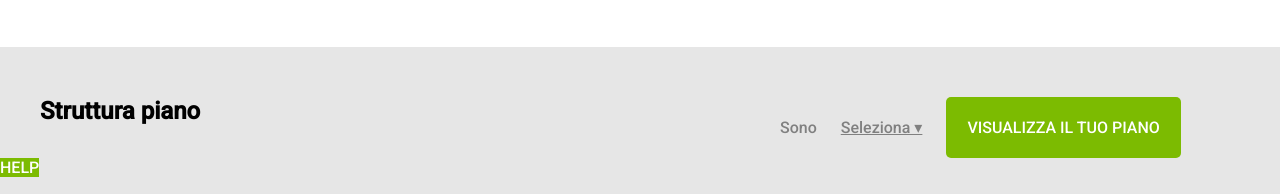
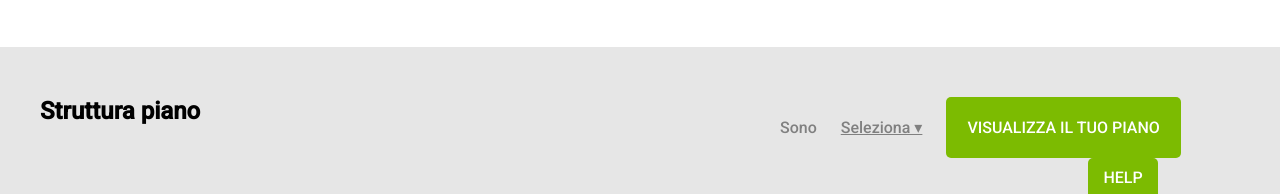
Before and after one commit to mariomsc7/htmlcss-fluentify, a plain HTML site: page index.html in a window 1280 px wide. Shown: the part 1705-1899 px from the top of the page. Drawn offline with Linux system fonts and the light colour scheme.

Commit message:
completo

```diff
--- a/style.css
+++ b/style.css
@@ -273,7 +273,6 @@ section.info {
 /* FOOTER -----------------------------------------*/
 
 footer {
-    position: relative;
     height: 150px;
     padding-top: 50px;
     background-color: #e6e6e6;
@@ -298,12 +297,20 @@ footer {
     color: #808080;
 }
 
-.help {
-    position: fixed;
-}
-
 .help div {
+    position: absolute;
+    left: 85%;
     color: white;
     background: #7cbb01;
     border-color: transparent;
+    display: inline-block;
+    min-width: 70px;
+    padding: 10px 10px 10px 10px;
+    text-align: center;
+    text-decoration: none;
+    text-transform: uppercase;
+    color: white;
+    cursor: pointer;
+    border-radius: 5px 5px 0px 0px;
+
 }
```
Also changed, not shown: index.html (+3 -1 lines).
